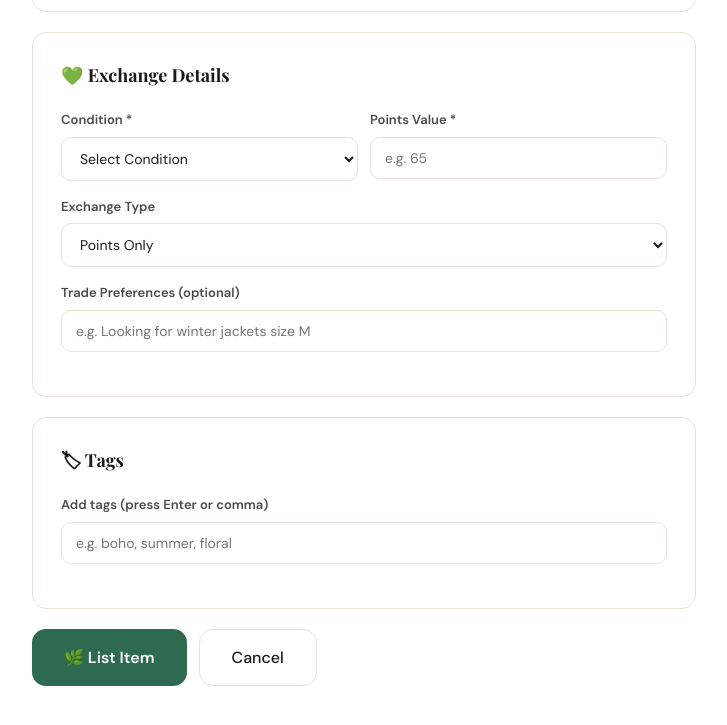
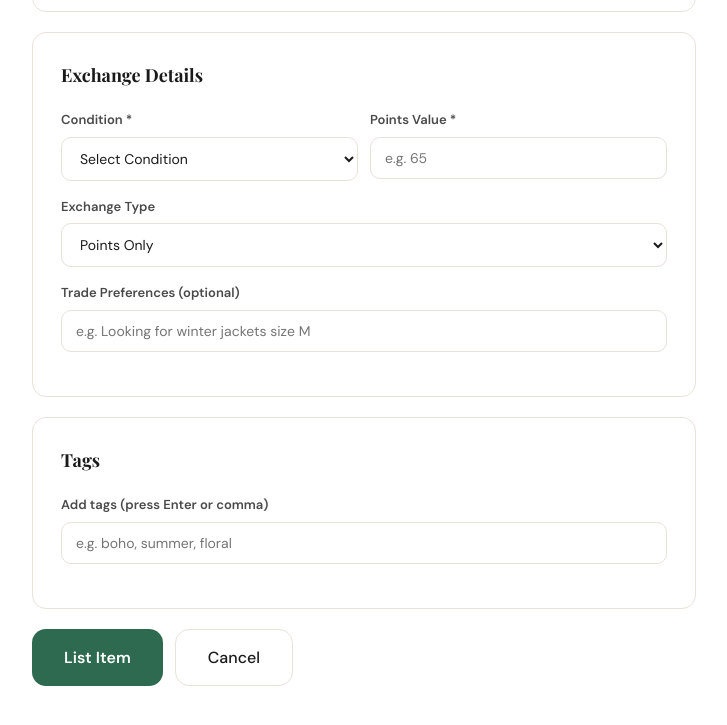
Before and after one commit to RitikaMittal-19/ReWear, a plain HTML site: page add-item.html in a window 1280 px wide. Shown: the part 968-1693 px from the top of the page, without its empty margins (276-1003 px from the left). Drawn offline with nearby package versions, Linux system fonts and the light colour scheme; sample sign-in values are in the browser's storage.

Commit message:
ReWear fullstack

```diff
--- a/add-item.html
+++ b/add-item.html
@@ -65,7 +65,7 @@
 
     <!-- Exchange Details -->
     <div class="section-card">
-      <h3>💚 Exchange Details</h3>
+      <h3> Exchange Details</h3>
       <div class="form-row">
         <div class="form-group"><label>Condition *</label>
           <select id="iiCondition" required>
@@ -91,7 +91,7 @@
 
     <!-- Tags -->
     <div class="section-card">
-      <h3>🏷 Tags</h3>
+      <h3> Tags</h3>
       <div class="form-group">
         <label>Add tags (press Enter or comma)</label>
         <input type="text" id="tagInput" placeholder="e.g. boho, summer, floral">
@@ -101,7 +101,7 @@
 
     <div id="addItemError" class="form-error" style="display:none"></div>
     <div style="display:flex;gap:12px;margin-top:8px">
-      <button type="submit" id="submitBtn" class="btn-primary btn-lg">🌿 List Item</button>
+      <button type="submit" id="submitBtn" class="btn-primary btn-lg"> List Item</button>
       <a href="dashboard.html" class="btn-ghost btn-lg">Cancel</a>
     </div>
   </form>
```
Also changed, not shown: index.html (+2 -1 lines).
